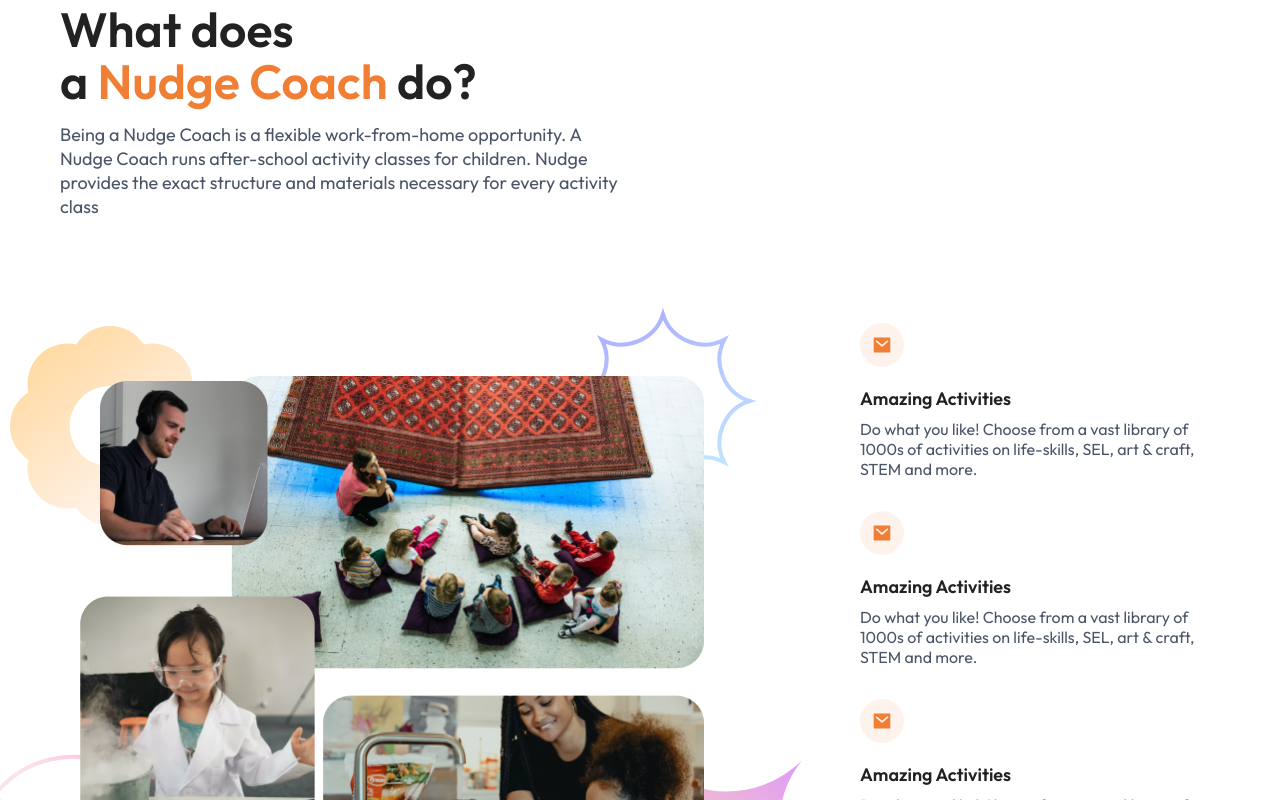
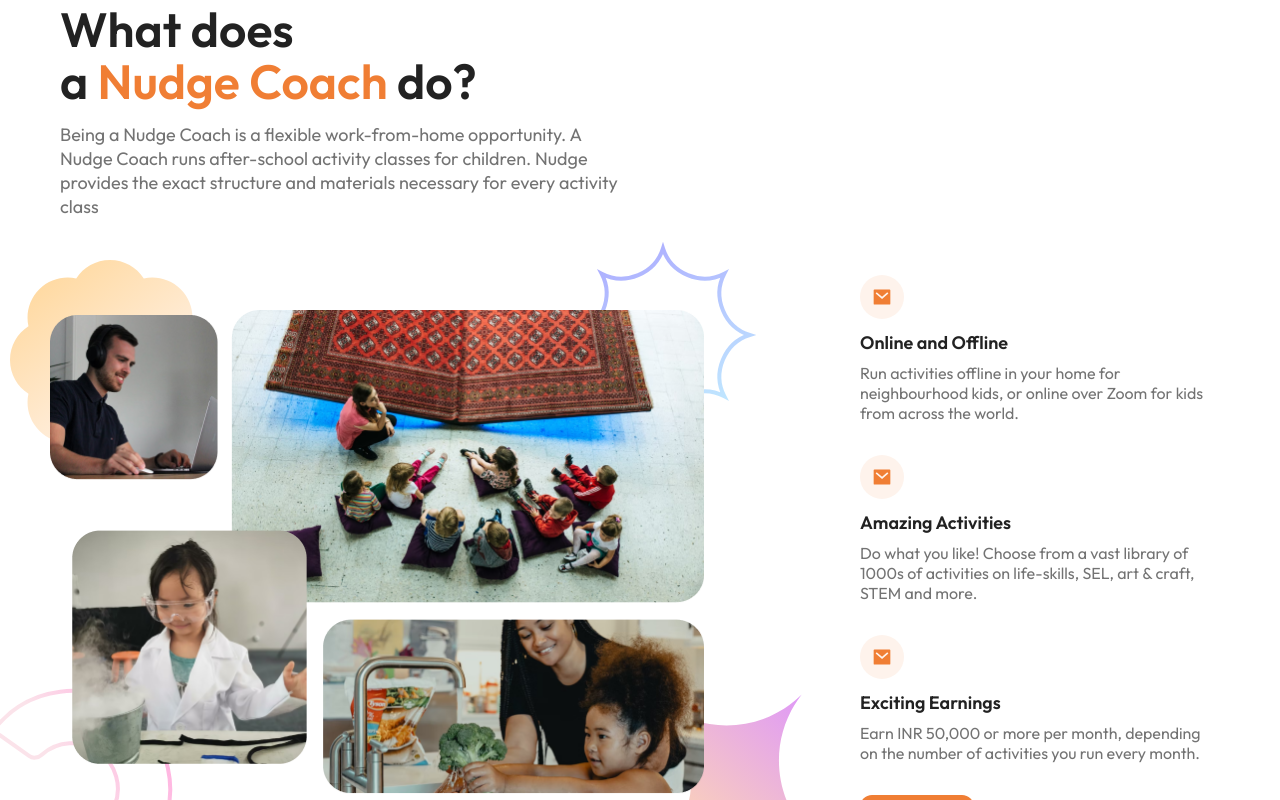
Before and after one commit to nudge-parenting/nudge-website, a Next.js app: page /become-a-coach in a window 1280 px wide. Shown: the part 820-1620 px from the top of the page. Built offline with nearby package versions, Linux system fonts and the light colour scheme.

Commit message:
what does a nudge coach do section complete

```diff
--- a/components/become a coach/HeroSection.js
+++ b/components/become a coach/HeroSection.js
@@ -6,6 +6,7 @@
 import landingImage2 from "../../public/become a coach/bac-image-02.png";
 import { Button } from "../general";
 import { motion } from "framer-motion";
+import { useRouter } from "next/router";
 
 function HeroSection() {
 	return (
@@ -70,6 +71,7 @@
 	);
 }
 function HeroText() {
+	const router = useRouter();
 	return (
 		<VStack
 			mx={{ base: "32px", xl: "auto" }}
@@ -145,7 +147,14 @@
 					stiffness: 200,
 				}}
 			>
-				<Button mt="16px">apply now</Button>
+				<Button
+					onClick={() => {
+						router.push("/apply-coach");
+					}}
+					mt="16px"
+				>
+					apply now
+				</Button>
 			</MotionBox>
 		</VStack>
 	);
--- a/components/become a coach/WhatCoachesDoSection.js
+++ b/components/become a coach/WhatCoachesDoSection.js
@@ -17,12 +17,15 @@
 		<VStack
 			spacing="56px"
 			py="12"
-			w="100%"
-			alignItems="start"
+			alignItems={{ base: "center", xl: "start" }}
 			width={{ base: "100%", xl: "1160px" }}
-			mx={{ base: "32px", xl: "auto" }}
+			mx={{ base: "0px", xl: "auto" }}
 		>
-			<VStack w="560px" alignItems="start" spacing="4">
+			<VStack
+				w={{ base: "calc(100% - 32px)", xl: "560px" }}
+				alignItems="start"
+				spacing="4"
+			>
 				<Heading size="md">
 					What does <br />a{" "}
 					<Heading size="md" as="span" color="orange.500">
@@ -54,7 +57,6 @@
 			width={{ base: "100%", xl: "1160px" }}
 			mx={{ base: "0px", xl: "auto" }}
 			// justifyContent="space-between"
-			py="12"
 			alignItems={{ base: "center", xl: "center" }}
 			justifyContent="space-between"
 		>
@@ -126,14 +128,14 @@
 				<Image
 					position="absolute"
 					right="16px"
-					bottom="0px"
+					bottom="10px"
 					src="/become a coach/coach-features-01.png"
 					width={{
-						base: 218,
+						base: 240,
 						xl: 381,
 					}}
 					height={{
-						base: 117,
+						base: 110,
 						xl: 175,
 					}}
 					alt="an adult and a child washing a vegetable"
@@ -148,11 +150,11 @@
 					right="16px"
 					src="/become a coach/coach-features-02.png"
 					width={{
-						base: 195,
+						base: 298,
 						xl: 473,
 					}}
 					height={{
-						base: 197,
+						base: 185,
 						xl: 294,
 					}}
 					alt="children sitting around a woman"
@@ -164,14 +166,14 @@
 				<Image
 					position="absolute"
 					bottom="40px"
-					left="20px"
+					left="12px"
 					src="/become a coach/coach-features-03.png"
 					width={{
-						base: 135,
+						base: 148,
 						xl: 235,
 					}}
 					height={{
-						base: 157,
+						base: 147,
 						xl: 234,
 					}}
 					alt="child wearing science safety goggles"
@@ -183,14 +185,17 @@
 				<Image
 					position="absolute"
 					top="0px"
-					left="40px"
+					left={{
+						base: "10px",
+						xl: "-10px",
+					}}
 					src="/become a coach/coach-features-04.png"
 					width={{
-						base: 148,
+						base: 106,
 						xl: 168,
 					}}
 					height={{
-						base: 111,
+						base: 104,
 						xl: 166,
 					}}
 					alt="man typing on laptop"
@@ -202,22 +207,31 @@
 			</Box>
 
 			<VStack
-				spacing="24px"
+				spacing="32px"
 				alignItems={{ base: "center", xl: "start" }}
 				width={{ base: "calc(100% - 32px)", xl: "360px" }}
-				textAlign={{ base: "center", xl: "left" }}
-				data-aos="fade-up"
-				data-aos-easing="ease-in-out"
-				data-aos-duration={1000}
-				data-aos-delay={100}
+
+				// 	data-aos="fade-up"
+				// 	data-aos-easing="ease-in-out"
+				// 	data-aos-duration={1000}
+				// 	data-aos-delay={100}
 			>
 				<VStack
 					spacing="32px"
 					alignItems={{ base: "center", xl: "start" }}
 				>
-					<FeatureCard />
-					<FeatureCard />
-					<FeatureCard />
+					<FeatureCard
+						desc="Run activities offline in your home for neighbourhood kids, or online over Zoom for kids from across the world."
+						title="Online and Offline"
+					/>
+					<FeatureCard
+						title="Amazing Activities"
+						desc="Do what you like! Choose from a vast library of 1000s of activities on life-skills, SEL, art & craft, STEM and more. "
+					/>
+					<FeatureCard
+						title="Exciting Earnings"
+						desc="Earn INR 50,000 or more per month, depending on the number of activities you run every month."
+					/>
 				</VStack>
 				<Button
 					onClick={() => {
@@ -235,7 +249,7 @@
 	desc = "Do what you like! Choose from a vast library of 1000s of activities on life-skills, SEL, art & craft, STEM and more. ",
 }) {
 	return (
-		<VStack spacing="20px" w="100%" alignItems="start">
+		<VStack spacing="12px" w="100%" alignItems="start">
 			<Center bg="orange.50" p="12px" borderRadius="full">
 				<Icon as={RiMailFill} w={5} h={5} color="orange.500" />
 			</Center>
--- a/pages/_app.js
+++ b/pages/_app.js
@@ -46,7 +46,7 @@
 	components: {
 		Text: {
 			baseStyle: {
-				color: "gray.600",
+				color: "#737373",
 				fontSize: "18",
 				lineHeight: "24px",
 			},
```
